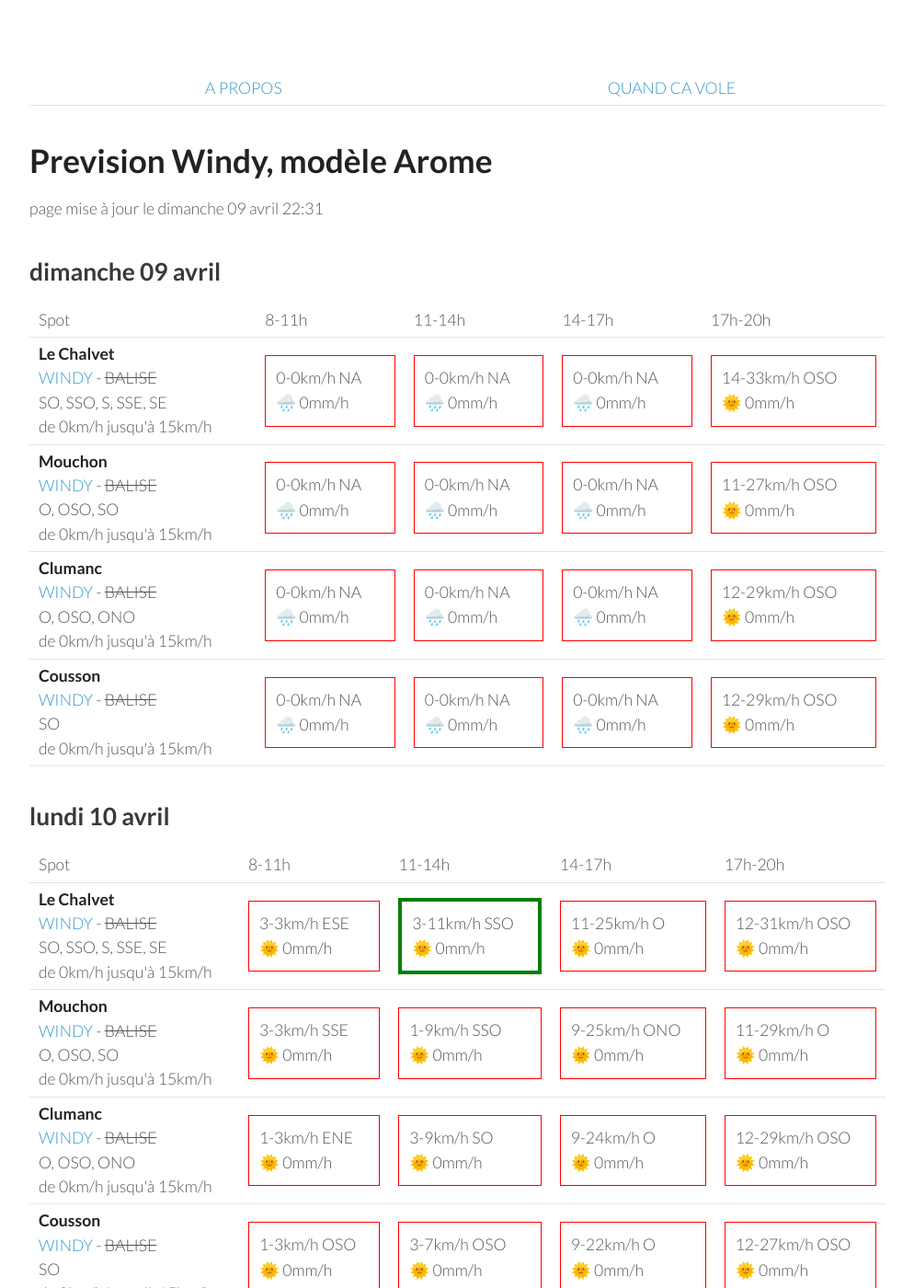
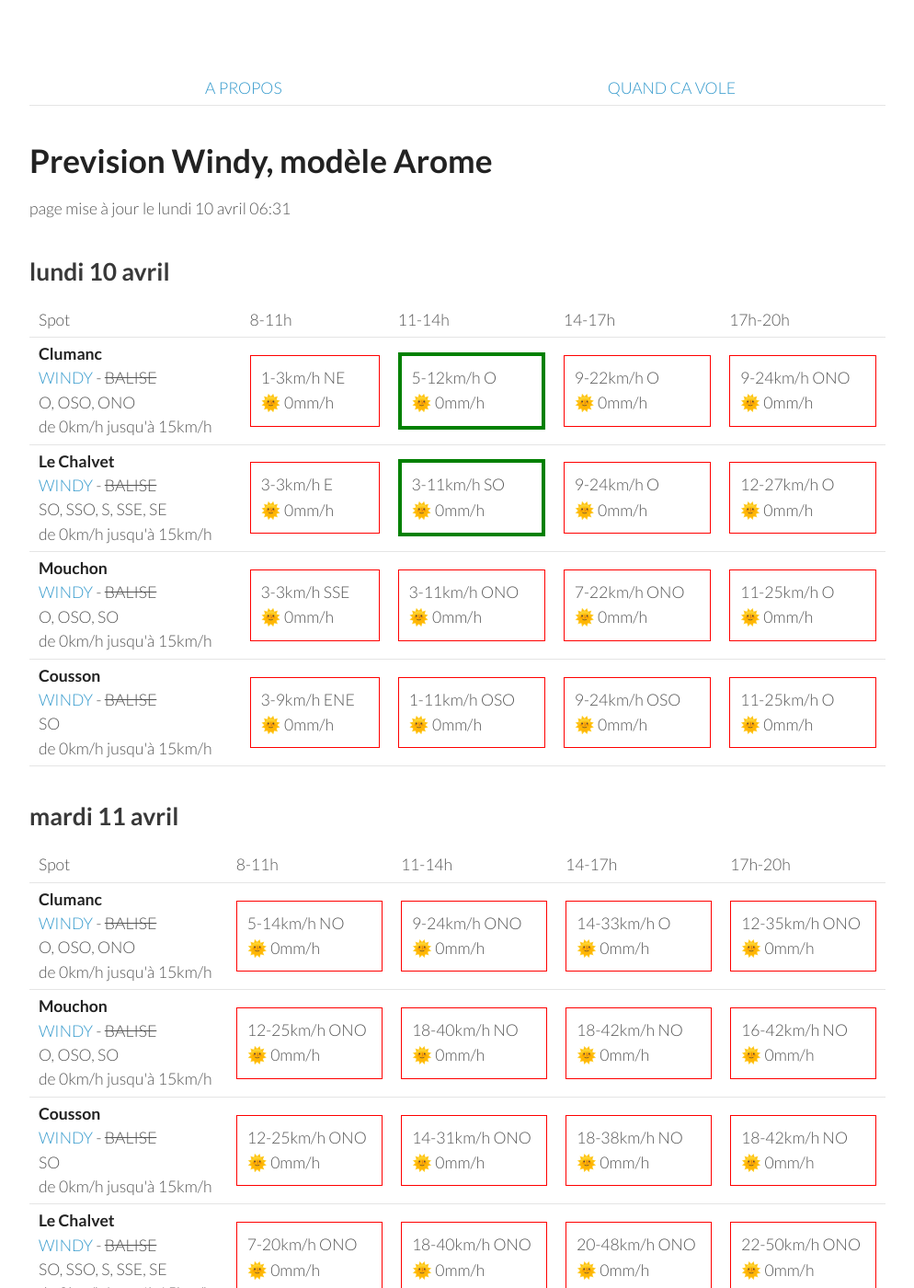
Before and after one commit to parapente-dans-le-nord/parapente-dans-le-nord.github.io, a Jekyll site: the page built from serre_poncon.markdown, in a window 1280 px wide and 1400 px high. Shown: the whole window at 92% size, without its empty margins (26-1020 px from the left). Built offline with Jekyll 4.4.1, drawn with Linux system fonts in a browser that asks for light colours; some of the changed text lies outside the part shown.

Commit message:
update index.markdown

```diff
--- a/serre_poncon.markdown
+++ b/serre_poncon.markdown
@@ -7,60 +7,8 @@ title:  "Tous les spots"
 {: .links}
 
 # Prevision Windy, modèle Arome
-page mise à jour le dimanche 09 avril 22:31
+page mise à jour le lundi 10 avril 06:31
 
-## dimanche 09 avril
-
-{::nomarkdown}
-<table>
-  <tbody>
-    <tr>
-      <td>Spot</td>
-      <td>8-11h</td>
-      <td>11-14h</td>
-      <td>14-17h</td>
-      <td>17h-20h</td>
-    </tr>
-<tr>
-        <td><strong>Le Chalvet</strong><br><a href="https://windy.com/43.979/6.480?43.866,6.480,10,m:eSsaglX">WINDY</a> - <span class="no-balise"> BALISE </span><br> <span class="vent-favorable">SO, SSO, S, SSE, SE</span><br><span class="force-vent">de 0km/h jusqu'à 15km/h</span> </td>
-
-            <td><div class="not-flyable"><p>0-0km/h NA</p><p>🌧️ 0mm/h</p></div></td>
-            <td><div class="not-flyable"><p>0-0km/h NA</p><p>🌧️ 0mm/h</p></div></td>
-            <td><div class="not-flyable"><p>0-0km/h NA</p><p>🌧️ 0mm/h</p></div></td>
-            <td><div class="not-flyable"><p>14-33km/h OSO</p><p>🌞 0mm/h</p></div></td>
-
-    </tr>
-<tr>
-        <td><strong>Mouchon</strong><br><a href="https://windy.com/43.992/6.424?43.878,6.425,10,m:eSuaglR">WINDY</a> - <span class="no-balise"> BALISE </span><br> <span class="vent-favorable">O, OSO, SO</span><br><span class="force-vent">de 0km/h jusqu'à 15km/h</span> </td>
-
-            <td><div class="not-flyable"><p>0-0km/h NA</p><p>🌧️ 0mm/h</p></div></td>
-            <td><div class="not-flyable"><p>0-0km/h NA</p><p>🌧️ 0mm/h</p></div></td>
-            <td><div class="not-flyable"><p>0-0km/h NA</p><p>🌧️ 0mm/h</p></div></td>
-            <td><div class="not-flyable"><p>11-27km/h OSO</p><p>🌞 0mm/h</p></div></td>
-
-    </tr>
-<tr>
-        <td><strong>Clumanc</strong><br><a href="https://windy.com/44.027/6.402?43.914,6.403,10,m:eSxaglP">WINDY</a> - <span class="no-balise"> BALISE </span><br> <span class="vent-favorable">O, OSO, ONO</span><br><span class="force-vent">de 0km/h jusqu'à 15km/h</span> </td>
-
-            <td><div class="not-flyable"><p>0-0km/h NA</p><p>🌧️ 0mm/h</p></div></td>
-            <td><div class="not-flyable"><p>0-0km/h NA</p><p>🌧️ 0mm/h</p></div></td>
-            <td><div class="not-flyable"><p>0-0km/h NA</p><p>🌧️ 0mm/h</p></div></td>
-            <td><div class="not-flyable"><p>12-29km/h OSO</p><p>🌞 0mm/h</p></div></td>
-
-    </tr>
-<tr>
-        <td><strong>Cousson</strong><br><a href="https://windy.com/44.054/6.240?43.940,6.241,10,m:eSAaglz">WINDY</a> - <span class="no-balise"> BALISE </span><br> <span class="vent-favorable">SO</span><br><span class="force-vent">de 0km/h jusqu'à 15km/h</span> </td>
-
-            <td><div class="not-flyable"><p>0-0km/h NA</p><p>🌧️ 0mm/h</p></div></td>
-            <td><div class="not-flyable"><p>0-0km/h NA</p><p>🌧️ 0mm/h</p></div></td>
-            <td><div class="not-flyable"><p>0-0km/h NA</p><p>🌧️ 0mm/h</p></div></td>
-            <td><div class="not-flyable"><p>12-29km/h OSO</p><p>🌞 0mm/h</p></div></td>
-
-    </tr>
-
-</tbody>
-</table>
-{:/}
 ## lundi 10 avril
 
 {::nomarkdown}
@@ -74,12 +22,22 @@ page mise à jour le dimanche 09 avril 22:31
       <td>17h-20h</td>
     </tr>
 <tr>
+        <td><strong>Clumanc</strong><br><a href="https://windy.com/44.027/6.402?43.914,6.403,10,m:eSxaglP">WINDY</a> - <span class="no-balise"> BALISE </span><br> <span class="vent-favorable">O, OSO, ONO</span><br><span class="force-vent">de 0km/h jusqu'à 15km/h</span> </td>
+
+            <td><div class="not-flyable"><p>1-3km/h NE</p><p>🌞 0mm/h</p></div></td>
+            <td><div class="flyable"><p>5-12km/h O</p><p>🌞 0mm/h</p></div></td>
+            <td><div class="not-flyable"><p>9-22km/h O</p><p>🌞 0mm/h</p></div></td>
+            <td><div class="not-flyable"><p>9-24km/h ONO</p><p>🌞 0mm/h</p></div></td>
+
+
+    </tr>
+<tr>
         <td><strong>Le Chalvet</strong><br><a href="https://windy.com/43.979/6.480?43.866,6.480,10,m:eSsaglX">WINDY</a> - <span class="no-balise"> BALISE </span><br> <span class="vent-favorable">SO, SSO, S, SSE, SE</span><br><span class="force-vent">de 0km/h jusqu'à 15km/h</span> </td>
 
-            <td><div class="not-flyable"><p>3-3km/h ESE</p><p>🌞 0mm/h</p></div></td>
-            <td><div class="flyable"><p>3-11km/h SSO</p><p>🌞 0mm/h</p></div></td>
-            <td><div class="not-flyable"><p>11-25km/h O</p><p>🌞 0mm/h</p></div></td>
-            <td><div class="not-flyable"><p>12-31km/h OSO</p><p>🌞 0mm/h</p></div></td>
+            <td><div class="not-flyable"><p>3-3km/h E</p><p>🌞 0mm/h</p></div></td>
+            <td><div class="flyable"><p>3-11km/h SO</p><p>🌞 0mm/h</p></div></td>
+            <td><div class="not-flyable"><p>9-24km/h O</p><p>🌞 0mm/h</p></div></td>
+            <td><div class="not-flyable"><p>12-27km/h O</p><p>🌞 0mm/h</p></div></td>
 
 
     </tr>
@@ -87,29 +45,19 @@ page mise à jour le dimanche 09 avril 22:31
         <td><strong>Mouchon</strong><br><a href="https://windy.com/43.992/6.424?43.878,6.425,10,m:eSuaglR">WINDY</a> - <span class="no-balise"> BALISE </span><br> <span class="vent-favorable">O, OSO, SO</span><br><span class="force-vent">de 0km/h jusqu'à 15km/h</span> </td>
 
             <td><div class="not-flyable"><p>3-3km/h SSE</p><p>🌞 0mm/h</p></div></td>
-            <td><div class="not-flyable"><p>1-9km/h SSO</p><p>🌞 0mm/h</p></div></td>
-            <td><div class="not-flyable"><p>9-25km/h ONO</p><p>🌞 0mm/h</p></div></td>
-            <td><div class="not-flyable"><p>11-29km/h O</p><p>🌞 0mm/h</p></div></td>
-
-
-    </tr>
-<tr>
-        <td><strong>Clumanc</strong><br><a href="https://windy.com/44.027/6.402?43.914,6.403,10,m:eSxaglP">WINDY</a> - <span class="no-balise"> BALISE </span><br> <span class="vent-favorable">O, OSO, ONO</span><br><span class="force-vent">de 0km/h jusqu'à 15km/h</span> </td>
-
-            <td><div class="not-flyable"><p>1-3km/h ENE</p><p>🌞 0mm/h</p></div></td>
-            <td><div class="not-flyable"><p>3-9km/h SO</p><p>🌞 0mm/h</p></div></td>
-            <td><div class="not-flyable"><p>9-24km/h O</p><p>🌞 0mm/h</p></div></td>
-            <td><div class="not-flyable"><p>12-29km/h OSO</p><p>🌞 0mm/h</p></div></td>
+            <td><div class="not-flyable"><p>3-11km/h ONO</p><p>🌞 0mm/h</p></div></td>
+            <td><div class="not-flyable"><p>7-22km/h ONO</p><p>🌞 0mm/h</p></div></td>
+            <td><div class="not-flyable"><p>11-25km/h O</p><p>🌞 0mm/h</p></div></td>
 
 
     </tr>
 <tr>
         <td><strong>Cousson</strong><br><a href="https://windy.com/44.054/6.240?43.940,6.241,10,m:eSAaglz">WINDY</a> - <span class="no-balise"> BALISE </span><br> <span class="vent-favorable">SO</span><br><span class="force-vent">de 0km/h jusqu'à 15km/h</span> </td>
 
-            <td><div class="not-flyable"><p>1-3km/h OSO</p><p>🌞 0mm/h</p></div></td>
-            <td><div class="not-flyable"><p>3-7km/h OSO</p><p>🌞 0mm/h</p></div></td>
-            <td><div class="not-flyable"><p>9-22km/h O</p><p>🌞 0mm/h</p></div></td>
-            <td><div class="not-flyable"><p>12-27km/h OSO</p><p>🌞 0mm/h</p></div></td>
+            <td><div class="not-flyable"><p>3-9km/h ENE</p><p>🌞 0mm/h</p></div></td>
+            <td><div class="not-flyable"><p>1-11km/h OSO</p><p>🌞 0mm/h</p></div></td>
+            <td><div class="not-flyable"><p>9-24km/h OSO</p><p>🌞 0mm/h</p></div></td>
+            <td><div class="not-flyable"><p>11-25km/h O</p><p>🌞 0mm/h</p></div></td>
 
 
     </tr>
@@ -130,22 +78,32 @@ page mise à jour le dimanche 09 avril 22:31
       <td>17h-20h</td>
     </tr>
 <tr>
-        <td><strong>Mouchon</strong><br><a href="https://windy.com/43.992/6.424?43.878,6.425,10,m:eSuaglR">WINDY</a> - <span class="no-balise"> BALISE </span><br> <span class="vent-favorable">O, OSO, SO</span><br><span class="force-vent">de 0km/h jusqu'à 15km/h</span> </td>
+        <td><strong>Clumanc</strong><br><a href="https://windy.com/44.027/6.402?43.914,6.403,10,m:eSxaglP">WINDY</a> - <span class="no-balise"> BALISE </span><br> <span class="vent-favorable">O, OSO, ONO</span><br><span class="force-vent">de 0km/h jusqu'à 15km/h</span> </td>
 
-            <td><div class="not-flyable"><p>9-20km/h ONO</p><p>🌞 0mm/h</p></div></td>
-            <td><div class="not-flyable"><p>14-44km/h ONO</p><p>🌞 0mm/h</p></div></td>
-            <td><div class="not-flyable"><p>20-57km/h ONO</p><p>🌞 0mm/h</p></div></td>
-            <td><div class="not-flyable"><p>20-53km/h ONO</p><p>🌞 0mm/h</p></div></td>
+            <td><div class="not-flyable"><p>5-14km/h NO</p><p>🌞 0mm/h</p></div></td>
+            <td><div class="not-flyable"><p>9-24km/h ONO</p><p>🌞 0mm/h</p></div></td>
+            <td><div class="not-flyable"><p>14-33km/h O</p><p>🌞 0mm/h</p></div></td>
+            <td><div class="not-flyable"><p>12-35km/h ONO</p><p>🌞 0mm/h</p></div></td>
 
 
     </tr>
 <tr>
-        <td><strong>Clumanc</strong><br><a href="https://windy.com/44.027/6.402?43.914,6.403,10,m:eSxaglP">WINDY</a> - <span class="no-balise"> BALISE </span><br> <span class="vent-favorable">O, OSO, ONO</span><br><span class="force-vent">de 0km/h jusqu'à 15km/h</span> </td>
+        <td><strong>Mouchon</strong><br><a href="https://windy.com/43.992/6.424?43.878,6.425,10,m:eSuaglR">WINDY</a> - <span class="no-balise"> BALISE </span><br> <span class="vent-favorable">O, OSO, SO</span><br><span class="force-vent">de 0km/h jusqu'à 15km/h</span> </td>
 
-            <td><div class="not-flyable"><p>5-12km/h NNO</p><p>🌞 0mm/h</p></div></td>
-            <td><div class="not-flyable"><p>14-42km/h ONO</p><p>🌞 0mm/h</p></div></td>
-            <td><div class="not-flyable"><p>18-57km/h ONO</p><p>🌞 0mm/h</p></div></td>
-            <td><div class="not-flyable"><p>20-53km/h ONO</p><p>🌞 0mm/h</p></div></td>
+            <td><div class="not-flyable"><p>12-25km/h ONO</p><p>🌞 0mm/h</p></div></td>
+            <td><div class="not-flyable"><p>18-40km/h NO</p><p>🌞 0mm/h</p></div></td>
+            <td><div class="not-flyable"><p>18-42km/h NO</p><p>🌞 0mm/h</p></div></td>
+            <td><div class="not-flyable"><p>16-42km/h NO</p><p>🌞 0mm/h</p></div></td>
+
+
+    </tr>
+<tr>
+        <td><strong>Cousson</strong><br><a href="https://windy.com/44.054/6.240?43.940,6.241,10,m:eSAaglz">WINDY</a> - <span class="no-balise"> BALISE </span><br> <span class="vent-favorable">SO</span><br><span class="force-vent">de 0km/h jusqu'à 15km/h</span> </td>
+
+            <td><div class="not-flyable"><p>12-25km/h ONO</p><p>🌞 0mm/h</p></div></td>
+            <td><div class="not-flyable"><p>14-31km/h ONO</p><p>🌞 0mm/h</p></div></td>
+            <td><div class="not-flyable"><p>18-38km/h NO</p><p>🌞 0mm/h</p></div></td>
+            <td><div class="not-flyable"><p>18-42km/h NO</p><p>🌞 0mm/h</p></div></td>
 
 
     </tr>
@@ -153,19 +111,9 @@ page mise à jour le dimanche 09 avril 22:31
         <td><strong>Le Chalvet</strong><br><a href="https://windy.com/43.979/6.480?43.866,6.480,10,m:eSsaglX">WINDY</a> - <span class="no-balise"> BALISE </span><br> <span class="vent-favorable">SO, SSO, S, SSE, SE</span><br><span class="force-vent">de 0km/h jusqu'à 15km/h</span> </td>
 
             <td><div class="not-flyable"><p>7-20km/h ONO</p><p>🌞 0mm/h</p></div></td>
-            <td><div class="not-flyable"><p>14-44km/h ONO</p><p>🌞 0mm/h</p></div></td>
-            <td><div class="not-flyable"><p>18-57km/h ONO</p><p>🌞 0mm/h</p></div></td>
-            <td><div class="not-flyable"><p>20-53km/h ONO</p><p>🌞 0mm/h</p></div></td>
-
-
-    </tr>
-<tr>
-        <td><strong>Cousson</strong><br><a href="https://windy.com/44.054/6.240?43.940,6.241,10,m:eSAaglz">WINDY</a> - <span class="no-balise"> BALISE </span><br> <span class="vent-favorable">SO</span><br><span class="force-vent">de 0km/h jusqu'à 15km/h</span> </td>
-
-            <td><div class="not-flyable"><p>7-24km/h ONO</p><p>🌞 0mm/h</p></div></td>
-            <td><div class="not-flyable"><p>11-31km/h ONO</p><p>🌞 0mm/h</p></div></td>
-            <td><div class="not-flyable"><p>16-46km/h ONO</p><p>🌞 0mm/h</p></div></td>
-            <td><div class="not-flyable"><p>16-42km/h ONO</p><p>🌞 0mm/h</p></div></td>
+            <td><div class="not-flyable"><p>18-40km/h ONO</p><p>🌞 0mm/h</p></div></td>
+            <td><div class="not-flyable"><p>20-48km/h ONO</p><p>🌞 0mm/h</p></div></td>
+            <td><div class="not-flyable"><p>22-50km/h ONO</p><p>🌞 0mm/h</p></div></td>
 
 
     </tr>
@@ -186,42 +134,42 @@ page mise à jour le dimanche 09 avril 22:31
       <td>17h-20h</td>
     </tr>
 <tr>
+        <td><strong>Clumanc</strong><br><a href="https://windy.com/44.027/6.402?43.914,6.403,10,m:eSxaglP">WINDY</a> - <span class="no-balise"> BALISE </span><br> <span class="vent-favorable">O, OSO, ONO</span><br><span class="force-vent">de 0km/h jusqu'à 15km/h</span> </td>
+
+            <td><div class="not-flyable"><p>3-25km/h NNO</p><p>🌞 0mm/h</p></div></td>
+            <td><div class="not-flyable"><p>9-33km/h ONO</p><p>🌞 0mm/h</p></div></td>
+            <td><div class="not-flyable"><p>14-42km/h O</p><p>🌞 0mm/h</p></div></td>
+            <td><div class="not-flyable"><p>16-44km/h OSO</p><p>🌧 0.2mm/h</p></div></td>
+
+
+    </tr>
+<tr>
         <td><strong>Cousson</strong><br><a href="https://windy.com/44.054/6.240?43.940,6.241,10,m:eSAaglz">WINDY</a> - <span class="no-balise"> BALISE </span><br> <span class="vent-favorable">SO</span><br><span class="force-vent">de 0km/h jusqu'à 15km/h</span> </td>
 
-            <td><div class="not-flyable"><p>3-14km/h E</p><p>🌞 0mm/h</p></div></td>
-            <td><div class="not-flyable"><p>5-20km/h OSO</p><p>🌞 0mm/h</p></div></td>
-            <td><div class="not-flyable"><p>5-24km/h SO</p><p>🌞 0mm/h</p></div></td>
-            <td><div class="not-flyable"><p>16-42km/h SO</p><p>🌧 0.3mm/h</p></div></td>
+            <td><div class="not-flyable"><p>3-14km/h ENE</p><p>🌞 0mm/h</p></div></td>
+            <td><div class="not-flyable"><p>5-20km/h O</p><p>🌞 0mm/h</p></div></td>
+            <td><div class="not-flyable"><p>9-29km/h OSO</p><p>🌞 0mm/h</p></div></td>
+            <td><div class="not-flyable"><p>14-37km/h SO</p><p>🌞 0mm/h</p></div></td>
 
 
     </tr>
 <tr>
         <td><strong>Mouchon</strong><br><a href="https://windy.com/43.992/6.424?43.878,6.425,10,m:eSuaglR">WINDY</a> - <span class="no-balise"> BALISE </span><br> <span class="vent-favorable">O, OSO, SO</span><br><span class="force-vent">de 0km/h jusqu'à 15km/h</span> </td>
 
-            <td><div class="not-flyable"><p>3-24km/h NNO</p><p>🌞 0mm/h</p></div></td>
-            <td><div class="not-flyable"><p>9-29km/h O</p><p>🌞 0mm/h</p></div></td>
-            <td><div class="not-flyable"><p>11-33km/h OSO</p><p>🌞 0mm/h</p></div></td>
-            <td><div class="not-flyable"><p>14-44km/h SSO</p><p>🌧 0.3mm/h</p></div></td>
-
-
-    </tr>
-<tr>
-        <td><strong>Clumanc</strong><br><a href="https://windy.com/44.027/6.402?43.914,6.403,10,m:eSxaglP">WINDY</a> - <span class="no-balise"> BALISE </span><br> <span class="vent-favorable">O, OSO, ONO</span><br><span class="force-vent">de 0km/h jusqu'à 15km/h</span> </td>
-
-            <td><div class="not-flyable"><p>3-24km/h N</p><p>🌞 0mm/h</p></div></td>
-            <td><div class="not-flyable"><p>9-29km/h O</p><p>🌞 0mm/h</p></div></td>
-            <td><div class="not-flyable"><p>11-33km/h OSO</p><p>🌞 0mm/h</p></div></td>
-            <td><div class="not-flyable"><p>14-46km/h SO</p><p>🌧 0.3mm/h</p></div></td>
+            <td><div class="not-flyable"><p>5-25km/h NO</p><p>🌞 0mm/h</p></div></td>
+            <td><div class="not-flyable"><p>11-33km/h ONO</p><p>🌞 0mm/h</p></div></td>
+            <td><div class="not-flyable"><p>14-40km/h O</p><p>🌞 0mm/h</p></div></td>
+            <td><div class="not-flyable"><p>16-44km/h SO</p><p>🌧 0.3mm/h</p></div></td>
 
 
     </tr>
 <tr>
         <td><strong>Le Chalvet</strong><br><a href="https://windy.com/43.979/6.480?43.866,6.480,10,m:eSsaglX">WINDY</a> - <span class="no-balise"> BALISE </span><br> <span class="vent-favorable">SO, SSO, S, SSE, SE</span><br><span class="force-vent">de 0km/h jusqu'à 15km/h</span> </td>
 
-            <td><div class="not-flyable"><p>5-25km/h NO</p><p>🌞 0mm/h</p></div></td>
-            <td><div class="not-flyable"><p>9-31km/h O</p><p>🌞 0mm/h</p></div></td>
-            <td><div class="not-flyable"><p>12-37km/h OSO</p><p>🌞 0mm/h</p></div></td>
-            <td><div class="not-flyable"><p>12-44km/h SSO</p><p>🌧 0.4mm/h</p></div></td>
+            <td><div class="not-flyable"><p>5-27km/h NO</p><p>🌞 0mm/h</p></div></td>
+            <td><div class="not-flyable"><p>11-35km/h ONO</p><p>🌞 0mm/h</p></div></td>
+            <td><div class="not-flyable"><p>16-42km/h O</p><p>🌞 0mm/h</p></div></td>
+            <td><div class="not-flyable"><p>16-44km/h SO</p><p>🌧 0.4mm/h</p></div></td>
 
 
     </tr>
@@ -244,7 +192,7 @@ page mise à jour le dimanche 09 avril 22:31
 <tr>
         <td><strong>Mouchon</strong><br><a href="https://windy.com/43.992/6.424?43.878,6.425,10,m:eSuaglR">WINDY</a> - <span class="no-balise"> BALISE </span><br> <span class="vent-favorable">O, OSO, SO</span><br><span class="force-vent">de 0km/h jusqu'à 15km/h</span> </td>
 
-            <td><div class="not-flyable"><p>16-51km/h NO</p><p>🌞 0mm/h</p></div></td>
+            <td><div class="not-flyable"><p>18-50km/h NO</p><p>🌞 0mm/h</p></div></td>
             <td><div class="not-flyable"><p>24-62km/h NO</p><p>🌞 0mm/h</p></div></td>
             <td><div class="not-flyable"><p>25-68km/h ONO</p><p>🌞 0mm/h</p></div></td>
             <td><div class="not-flyable"><p>22-68km/h ONO</p><p>🌧 0.2mm/h</p></div></td>
@@ -254,8 +202,8 @@ page mise à jour le dimanche 09 avril 22:31
 <tr>
         <td><strong>Clumanc</strong><br><a href="https://windy.com/44.027/6.402?43.914,6.403,10,m:eSxaglP">WINDY</a> - <span class="no-balise"> BALISE </span><br> <span class="vent-favorable">O, OSO, ONO</span><br><span class="force-vent">de 0km/h jusqu'à 15km/h</span> </td>
 
-            <td><div class="not-flyable"><p>14-50km/h NO</p><p>🌞 0mm/h</p></div></td>
-            <td><div class="not-flyable"><p>22-61km/h NO</p><p>🌞 0mm/h</p></div></td>
+            <td><div class="not-flyable"><p>16-46km/h NO</p><p>🌞 0mm/h</p></div></td>
+            <td><div class="not-flyable"><p>22-62km/h NO</p><p>🌞 0mm/h</p></div></td>
             <td><div class="not-flyable"><p>24-66km/h ONO</p><p>🌞 0mm/h</p></div></td>
             <td><div class="not-flyable"><p>22-68km/h ONO</p><p>🌧 0.2mm/h</p></div></td>
 
@@ -264,7 +212,7 @@ page mise à jour le dimanche 09 avril 22:31
 <tr>
         <td><strong>Le Chalvet</strong><br><a href="https://windy.com/43.979/6.480?43.866,6.480,10,m:eSsaglX">WINDY</a> - <span class="no-balise"> BALISE </span><br> <span class="vent-favorable">SO, SSO, S, SSE, SE</span><br><span class="force-vent">de 0km/h jusqu'à 15km/h</span> </td>
 
-            <td><div class="not-flyable"><p>18-53km/h NO</p><p>🌞 0mm/h</p></div></td>
+            <td><div class="not-flyable"><p>18-51km/h NO</p><p>🌞 0mm/h</p></div></td>
             <td><div class="not-flyable"><p>24-64km/h NO</p><p>🌞 0mm/h</p></div></td>
             <td><div class="not-flyable"><p>25-70km/h ONO</p><p>🌞 0mm/h</p></div></td>
             <td><div class="not-flyable"><p>22-70km/h ONO</p><p>🌞 0mm/h</p></div></td>
@@ -274,8 +222,8 @@ page mise à jour le dimanche 09 avril 22:31
 <tr>
         <td><strong>Cousson</strong><br><a href="https://windy.com/44.054/6.240?43.940,6.241,10,m:eSAaglz">WINDY</a> - <span class="no-balise"> BALISE </span><br> <span class="vent-favorable">SO</span><br><span class="force-vent">de 0km/h jusqu'à 15km/h</span> </td>
 
-            <td><div class="not-flyable"><p>11-42km/h NO</p><p>🌞 0mm/h</p></div></td>
-            <td><div class="not-flyable"><p>18-50km/h NO</p><p>🌞 0mm/h</p></div></td>
+            <td><div class="not-flyable"><p>12-40km/h NO</p><p>🌞 0mm/h</p></div></td>
+            <td><div class="not-flyable"><p>20-55km/h NO</p><p>🌞 0mm/h</p></div></td>
             <td><div class="not-flyable"><p>22-55km/h ONO</p><p>🌞 0mm/h</p></div></td>
             <td><div class="not-flyable"><p>18-59km/h ONO</p><p>🌧 0.3mm/h</p></div></td>
 
```
